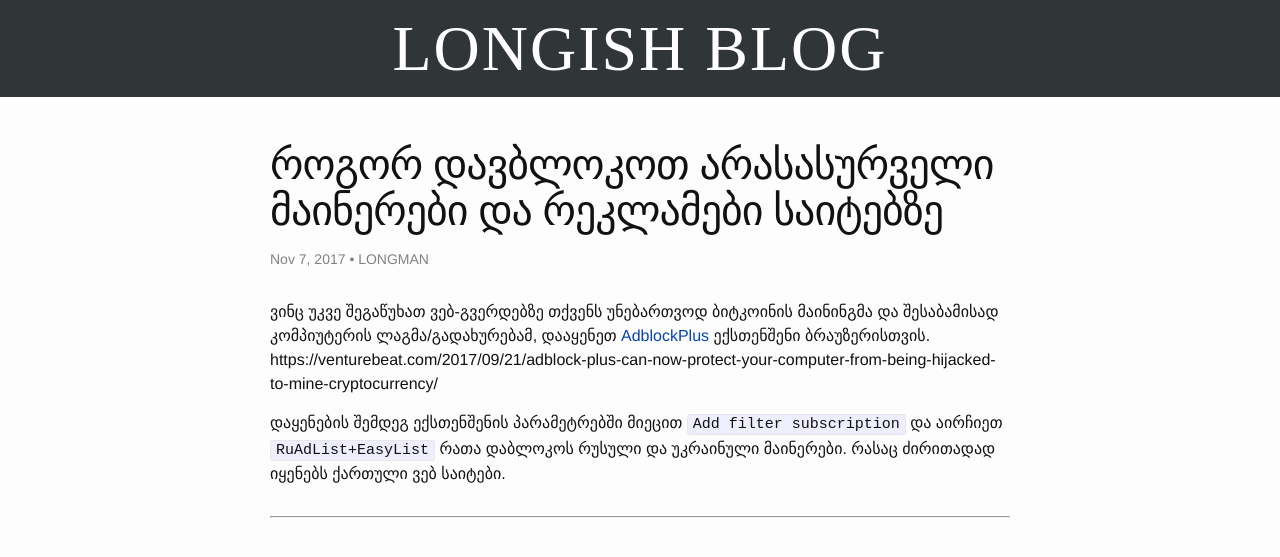
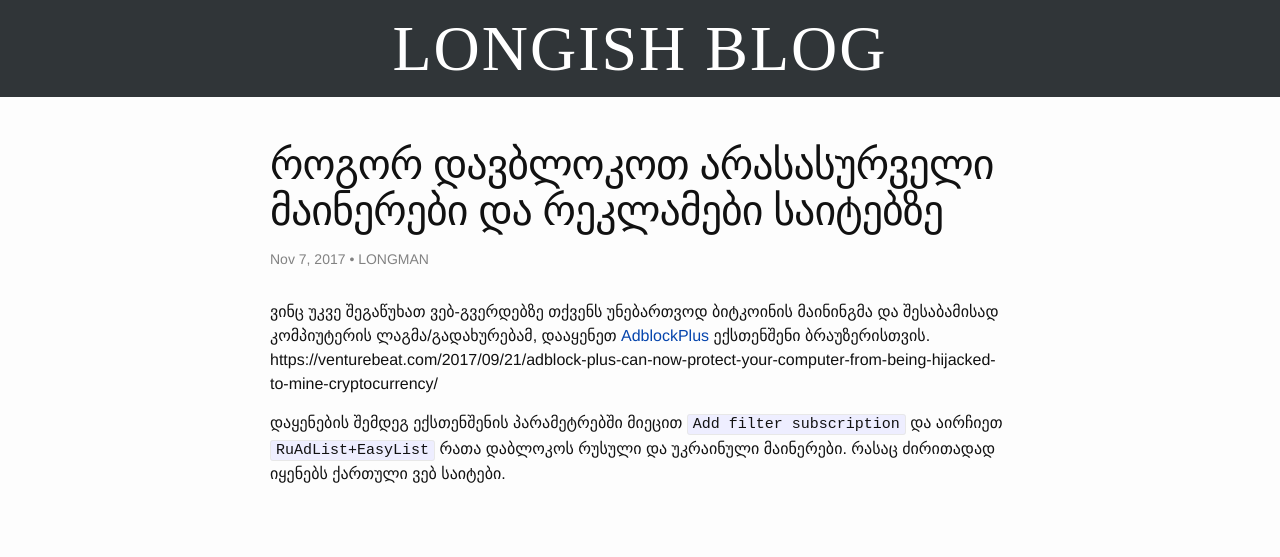
Before and after one commit to akalongman/akalongman.github.io, a Jekyll site: the page built from _posts/2017-11-07-adblock.md, in a window 1280 px wide. Shown: the top 557 px of the page. Built offline with Jekyll 4.4.1, drawn with Linux system fonts in a browser that asks for light colours.

Commit message:
Remove fb widgets

```diff
--- a/_layouts/post.html
+++ b/_layouts/post.html
@@ -13,19 +13,4 @@ layout: default
   <article class="post-content">
     {{ content }}
   </article>
-  <div
-    class="fb-like"
-    data-href="{{ page.url | prepend: site.baseurl | prepend: site.url }}"
-    data-layout="standard"
-    data-action="like"
-    data-show-faces="true"
-    data-share="true"
-  ></div>
-  <hr/>
-  <div
-    class="fb-comments"
-    data-href="{{ page.url | prepend: site.baseurl | prepend: site.url }}"
-    data-numposts="5"
-    data-width="100%"
-  ></div>
 </div>
```
